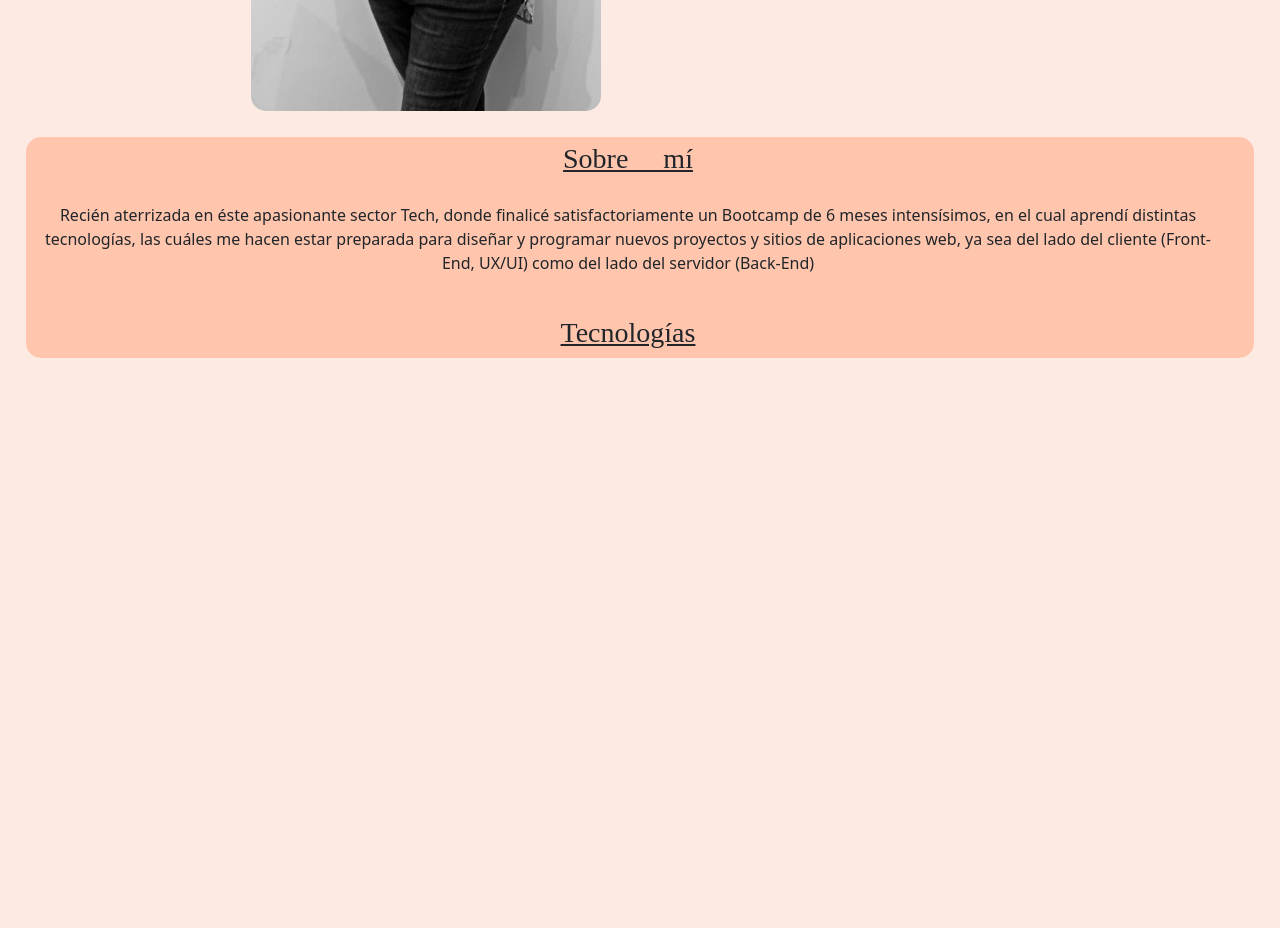
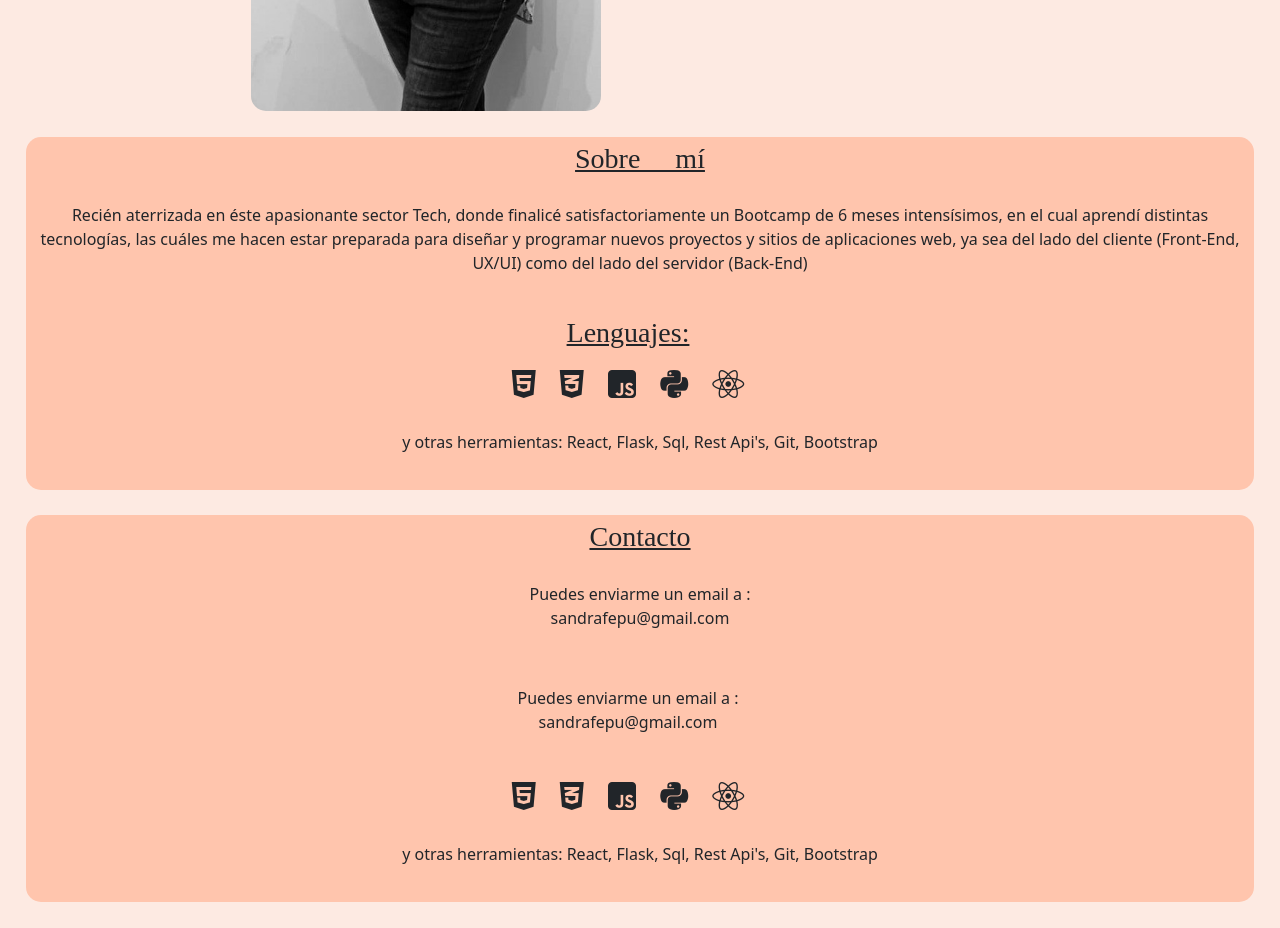
Before and after one commit to sandrafepu/Mi-Portafolio, a website: page index.html in a window 1280 px wide. Shown: the part 600-1528 px from the top of the page. Before the commit the page ends 983 px from the top, so only its background shows below. Drawn offline with nearby package versions, Linux system fonts and the light colour scheme.

Commit message:
contacto

```diff
--- a/index.html
+++ b/index.html
@@ -2,6 +2,7 @@
 <html lang="en">
 <head>
     <link rel="stylesheet" href="styles.css" />
+    <script src="https://kit.fontawesome.com/5a34f77b93.js" crossorigin="anonymous"></script>
     <link href="https://cdn.jsdelivr.net/npm/bootstrap@5.3.2/dist/css/bootstrap.min.css" rel="stylesheet" integrity="sha384-T3c6CoIi6uLrA9TneNEoa7RxnatzjcDSCmG1MXxSR1GAsXEV/Dwwykc2MPK8M2HN" crossorigin="anonymous">
     <meta charset="UTF-8">
     <meta http-equiv="X-UA-Compatible" content="IE=edge">
@@ -18,10 +19,10 @@
                     <a class="nav-link active" aria-current="page" href="#sobre-mi">Sobre mí</a>
                   </li>
                   <li class="nav-item-works">
-                    <a class="nav-link active" aria-current="page" href="#proyectos">Proyectos</a>
+                    <a class="nav-link active" aria-current="page" href="https://github.com/sandrafepu">Proyectos</a>
                   </li>
                   <li class="nav-item-contact">
-                    <a class="nav-link active" aria-current="page" href="#">Contacto</a>
+                    <a class="nav-link active" aria-current="page" href="#contacto">Contacto</a>
                   </li>
                 </ul>
               </div>
@@ -35,21 +36,44 @@
             </div>
             <div class="col-sm-6">
               <h4 class="text">
-                Hola, <br>soy Sandra, <br>Desarrolladora Web
+                Hola, <br>soy Sandra, <br>Desarrolladora Web/>
               </h4>
               <p>Front-End y Back-End
               <br>Diseñadora UX/UI</p>
             </div>
             </div>
           </div>
-     <div class="about">
-          <div id="sobre-mi" class="row col-sm-12">
+    <div class="about">
+          <div id="sobre-mi" class="row sm-12">
             <u><h3 style="padding-top: 5px;">Sobre mí</h3></u>
             <p style="padding: 20px;">Recién aterrizada en éste apasionante sector Tech, donde finalicé satisfactoriamente un Bootcamp de 6 meses intensísimos, en el cual aprendí distintas tecnologías,  las cuáles me hacen estar preparada
               para diseñar y programar nuevos proyectos y sitios de aplicaciones web, ya sea del lado del cliente (Front-End, UX/UI) como del lado del servidor (Back-End)  </p>
-              <u><h3 style="padding-top: 5px;">Tecnologías</h3></u>
+                  <div class="techs row sm-12">
+                        <div class="icons col-sm-12">
+                          <u><h3 style="padding-top: 5px;">Lenguajes:</h3></u>
+                          <i class="fa-brands fa-html5 fa-2x"></i> <i class="fa-brands fa-css3-alt fa-2x"></i> <i class="fa-brands fa-square-js fa-2x"></i> <i class="fa-brands fa-python fa-2x"></i>
+                          <i class="fa-brands fa-react fa-2x"></i>
+                        </div>
+                  </div>
+              <p style="padding: 20px;">y otras herramientas: React, Flask, Sql, Rest Api's, Git, Bootstrap  </p>
           </div>
+    </div>
+    <div class="about">
+      <div id="sobre-mi" class="row sm-12">
+        <u><h3 style="padding-top: 5px;">Contacto</h3></u>
+        <p style="padding: 20px;">Puedes enviarme un email a : <br> sandrafepu@gmail.com  </p>
+              <div class="techs row sm-12">
+                    <div class="icons col-sm-12">
+                      <p style="padding: 20px;">Puedes enviarme un email a : <br> sandrafepu@gmail.com  </p>
+                      <i class="fa-brands fa-html5 fa-2x"></i> <i class="fa-brands fa-css3-alt fa-2x"></i> <i class="fa-brands fa-square-js fa-2x"></i> <i class="fa-brands fa-python fa-2x"></i>
+                      <i class="fa-brands fa-react fa-2x"></i>
+                    </div>
+              </div>
+          <p style="padding: 20px;">y otras herramientas: React, Flask, Sql, Rest Api's, Git, Bootstrap  </p>
       </div>
+</div>
+
+</div>
 
 
 </body>
--- a/styles.css
+++ b/styles.css
@@ -47,3 +47,9 @@ h3{
     text-align: center;
     border-radius: 15px;
 }
+.techs {
+    display: contents;
+}
+.fa-2x {
+    margin: 10px;
+}
```
Also changed, not shown: servidor-sql.png (added).
